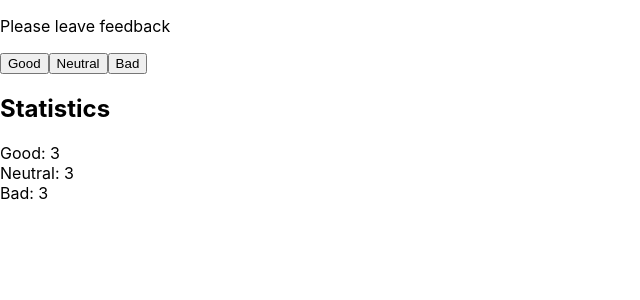
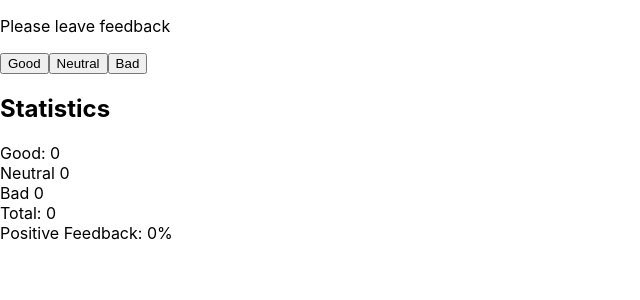
Before and after one commit to V-573/goit-react-hw-02-feedback, a React (Create React App) app: page / in a window 1280 px wide. Shown: the top 300 px of the page, without its empty margins (0-640 px from the left). Built offline with nearby package versions, Linux system fonts and the light colour scheme.

Commit message:
funcionalidad de botones hasta paso 2

```diff
--- /dev/null
+++ b/src/components/AddBtn.jsx
@@ -0,0 +1,4 @@
+const AddBtn = ({addOne, count, title}) => {
+    return <button onClick={addOne}>{title}</button>
+};
+export default AddBtn;
--- a/src/components/App.jsx
+++ b/src/components/App.jsx
@@ -1,17 +1,85 @@
-import RecopilarEstadisticas from "./RecopilarEstadisticas";
+import { Component } from 'react';
 import ShowInfo from "./ShowInfo";
+import AddBtn from './AddBtn';
 
 
-export const App = () => {
-  return (
+class App extends Component {
 
-    <>
+  state = {
+    good: 0,
+    neutral: 0,
+    bad: 0,
 
-    <RecopilarEstadisticas />
-    <ShowInfo/>
+  };
 
+  handleIncrement = (Prop) => {
+
+    this.setState((prevState) => ({ [Prop]: prevState[Prop] + 1 }));
+
+  }
+
+  countTotalFeedback = () => {
+    const { good, neutral, bad } = this.state;
+    return good + neutral + bad;
+
+
+}
+
+  countPositiveFeedbackPercentage = () => {
+    const { good } = this.state;
+    const total = this.countTotalFeedback();
+    return total === 0 ? 0 : Math.round((good / total) * 100);
+
+  }
+
+
+
+  render() {
+
+    const { good, neutral, bad } = this.state;
+    const totalFeedback = this.countTotalFeedback();
+    const positivePercentage = this.countPositiveFeedbackPercentage();
+
+
+
+
+    return (
+
+
+
+      <>
+
+           <p>Please leave feedback </p>
+
+            <div>
+
+    <AddBtn  addOne={() =>  this.handleIncrement('good')} count={good} title='Good' />
+    <AddBtn  addOne={() =>  this.handleIncrement('neutral')} count={neutral} title='Neutral' />
+    <AddBtn  addOne={() =>  this.handleIncrement('bad')} count={bad} title='Bad' />
+
+
+            </div>
+
+    <div style={{display: "flex", flexDirection: "column" }}>
+        <h2>Statistics</h2>
+
+
+
+           <span>{`Good: ${good}` }</span>
+          <span>{ `Neutral ${neutral}`}</span>
+          <span>{`Bad ${bad}`}</span>
+          <span>{`Total: ${ totalFeedback }`}</span>
+          <span>{`Positive Feedback: ${positivePercentage}%`}</span>
+
+
+
+        </div>
 
     </>
 
-  );
+    )
 };
+};
+
+
+export default App;
--- a/src/components/Recopilar.style.jsx
+++ /dev/null
@@ -1,12 +0,0 @@
-import styled from 'styled-components';
-
-
-export const RecopilarContainer = styled('div')`
-display: flex;
-flex-direction: column;
-
-         justifyContent: 'center',
-        alignItems: 'center',
-        fontSize: 40,
-        color: '#010101'
-`;
--- a/src/components/RecopilarEstadisticas.jsx
+++ /dev/null
@@ -1,39 +0,0 @@
-import {
-    RecopilarContainer,
-
-
-} from './Recopilar.style.jsx'
-
-
-
-const RecopilarEstadisticas = () => {
-
-
-
-
-    return (
-
- <RecopilarContainer>
-            <p>Please leave feedback </p>
-
-            <div>
-
-    <button>Good</button>
-    <button>Neutral</button>
-    <button>Bad</button>
-
-            </div>
-
-
-
-        </RecopilarContainer>
-
-
-
-
-    )
-
-
-}
-
-export default RecopilarEstadisticas;
--- a/src/components/ShowInfo.jsx
+++ b/src/components/ShowInfo.jsx
@@ -1,21 +1,21 @@
-const ShowInfo = () => {
+const ShowInfo = ({good}) => {
 
     return (
-        <>
 
 
 
+
+        <div style={{display: "flex", flexDirection: "column" }}>
         <h2>Statistics</h2>
 
-            <div style={{display: "flex", flexDirection: "column" }}>
 
-           <span>Good: 3</span>
+
+           <span>{`Good: ${good}` }</span>
            <span>Neutral: 3</span>
            <span>Bad: 3</span>
 
         </div>
 
-        </>
 
     )
 
--- a/src/index.js
+++ b/src/index.js
@@ -1,10 +1,10 @@
 import React from 'react';
 import ReactDOM from 'react-dom/client';
-import { App } from 'components/App';
+import App from './components/App.jsx'
 import './index.css';
 
 ReactDOM.createRoot(document.getElementById('root')).render(
   <React.StrictMode>
-    <App />
+    <App/>
   </React.StrictMode>
 );
```
